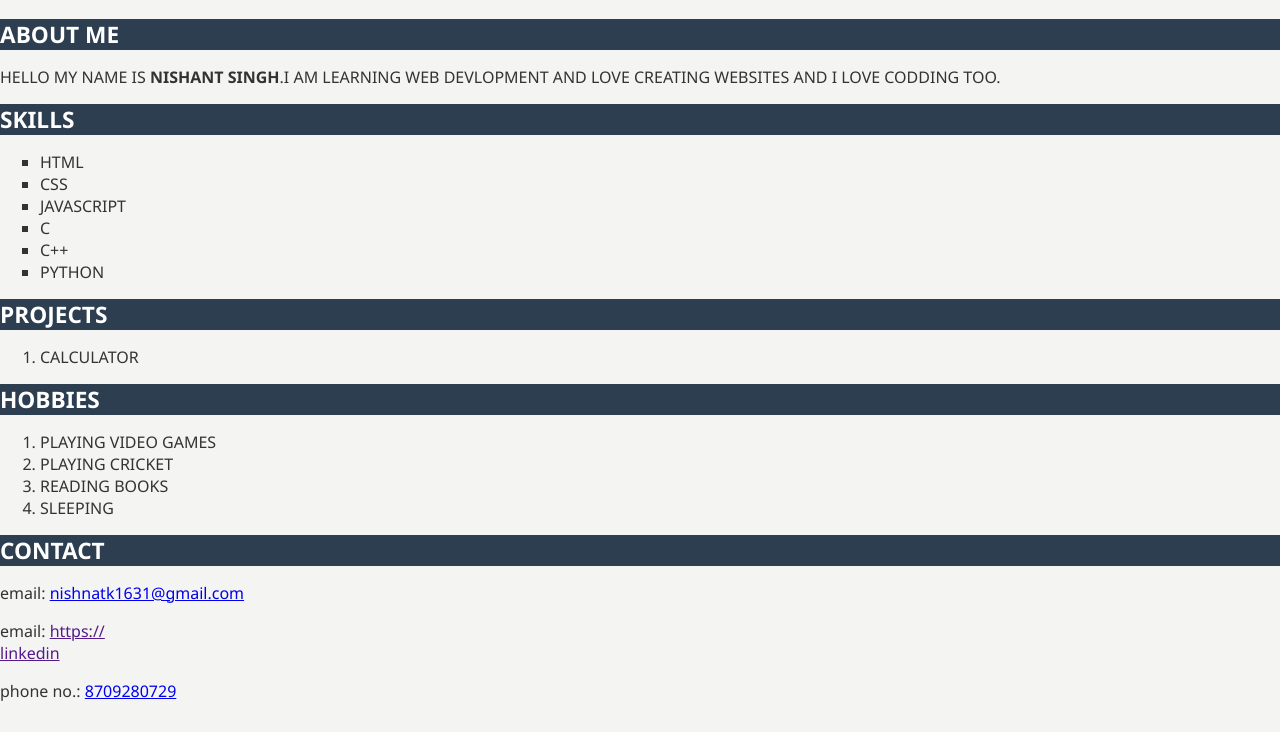
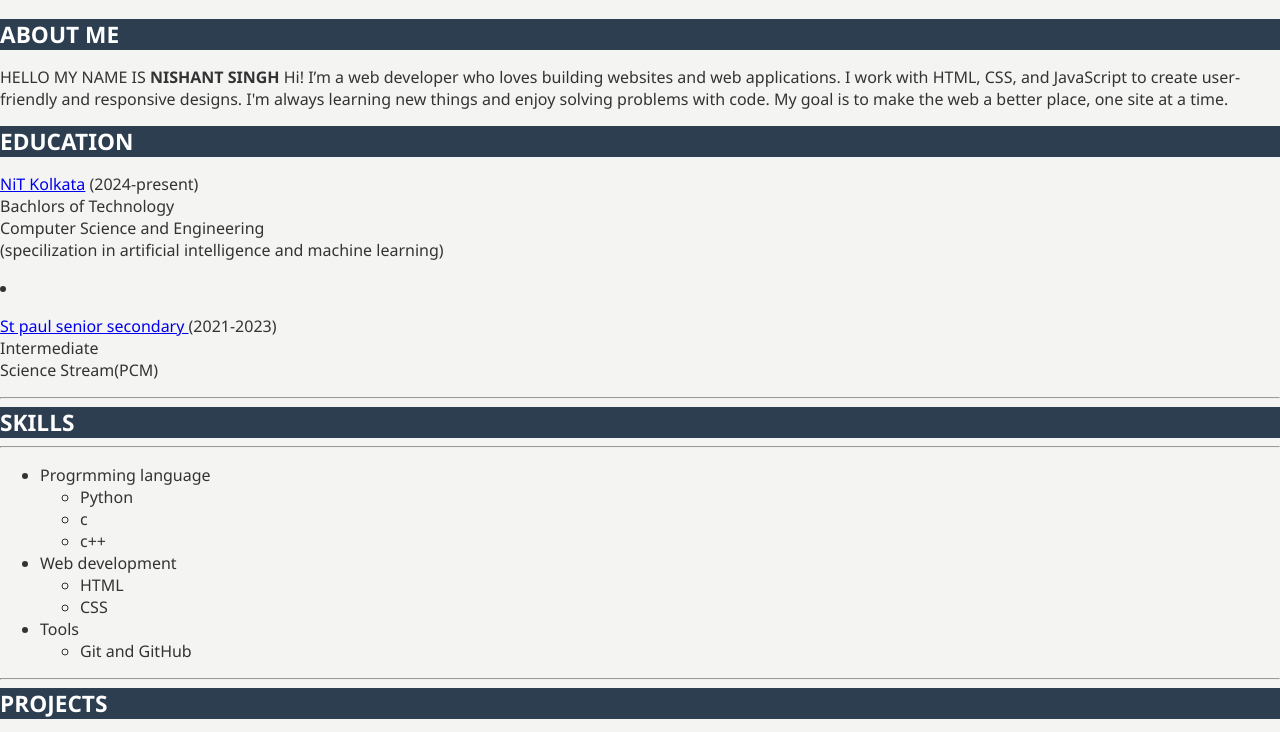
Before and after one commit to Nishantk16/portfolio, a plain HTML site: page index.html in a window 1280 px wide. Shown: the part 302-1034 px from the top of the page. Drawn offline with Linux system fonts and the light colour scheme.

Commit message:
Update index.html

```diff
--- a/index.html
+++ b/index.html
@@ -28,17 +28,59 @@
     <br>
     <h1 style="text-align: center; writing-mode: inherit;">MY PORTFOLIO</h1>
     <H2>ABOUT ME</H2>
-    <P>HELLO MY NAME IS <b>NISHANT SINGH</b>.I AM LEARNING WEB DEVLOPMENT AND LOVE CREATING WEBSITES AND I LOVE CODDING TOO.</P>
+    <P>HELLO MY NAME IS <b>NISHANT SINGH</b>   Hi! I’m a web developer who loves building websites and web applications. I work with HTML, CSS, and JavaScript to create user-friendly and responsive designs. I'm always learning new things and enjoy solving problems with code. My goal is to make the web a better place, one site at a time.</P>
 
+    <h2>EDUCATION</h2>
+    <P>
+        <a href="https://www.nit.ac.in">NiT Kolkata</a>
+        (2024-present)
+                    <br>
+                    Bachlors of Technology
+                    <br>
+                    Computer Science and Engineering
+                    <br>
+                    (specilization in artificial intelligence and machine learning)
+    </P>
+    <li>
+                <p>
+                    <a href="https://www.spssbir.org/">St paul senior secondary </a>
+                    (2021-2023)
+                    <br>
+                    Intermediate
+                    <br>
+                    Science Stream(PCM)
+                    <br>
+                    </p>
+                    <p>
+                        </ul>
+    <hr>
+    <h2></h2>
     <H2>SKILLS</H2>
-    <ul type="square">
-        <li>HTML</li>
-        <LI>CSS</LI>
-        <LI>JAVASCRIPT</LI>
-        <LI>C</LI>
-        <LI>C++</LI>
-        <LI>PYTHON</LI>
     </ul>
+    <hr>
+    <ul>
+        <li>
+        Progrmming language
+        <ul>
+            <li>Python</li>
+            <li>c</li>
+            <li>c++</li>
+        </ul>
+        <li>Web development
+            <ul>
+                <li>HTML</li>
+                <li>CSS</li>
+            </ul>
+        </li>
+        <li>Tools
+            <ul>
+                <li>Git and GitHub</li>
+            </ul>
+       </li>
+
+        </li>
+        </ul>
+    <hr>
 
     <H2>PROJECTS</H2>
 
@@ -56,7 +98,7 @@
 
     <H2>CONTACT</H2>
     <p> email: <a href="nishnatk1631@gmail.com">nishnatk1631@gmail.com <br></a> </p>
-    <p> email: <a href="">https://<br>linkedin</a> </p>
+    <p> linkdin: <a href="https://www.linkedin.com/in/nishant-singh-300774333?utm_source=share&utm_campaign=share_via&utm_content=profile&utm_medium=android_app">linkedin</a> </p>
 
     <p> phone no.: <a href="nishnatk1631@gmail.com">8709280729 <br></a> </p>
 </html>
```
